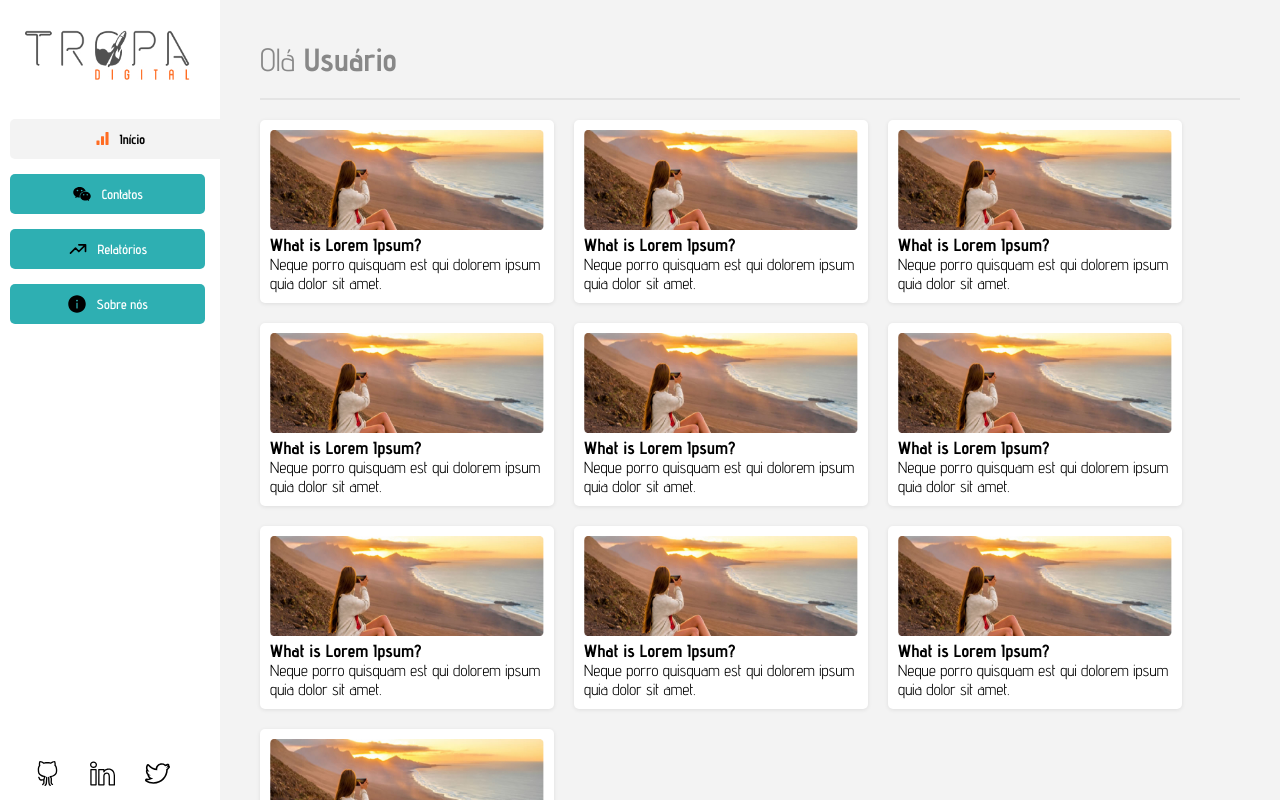
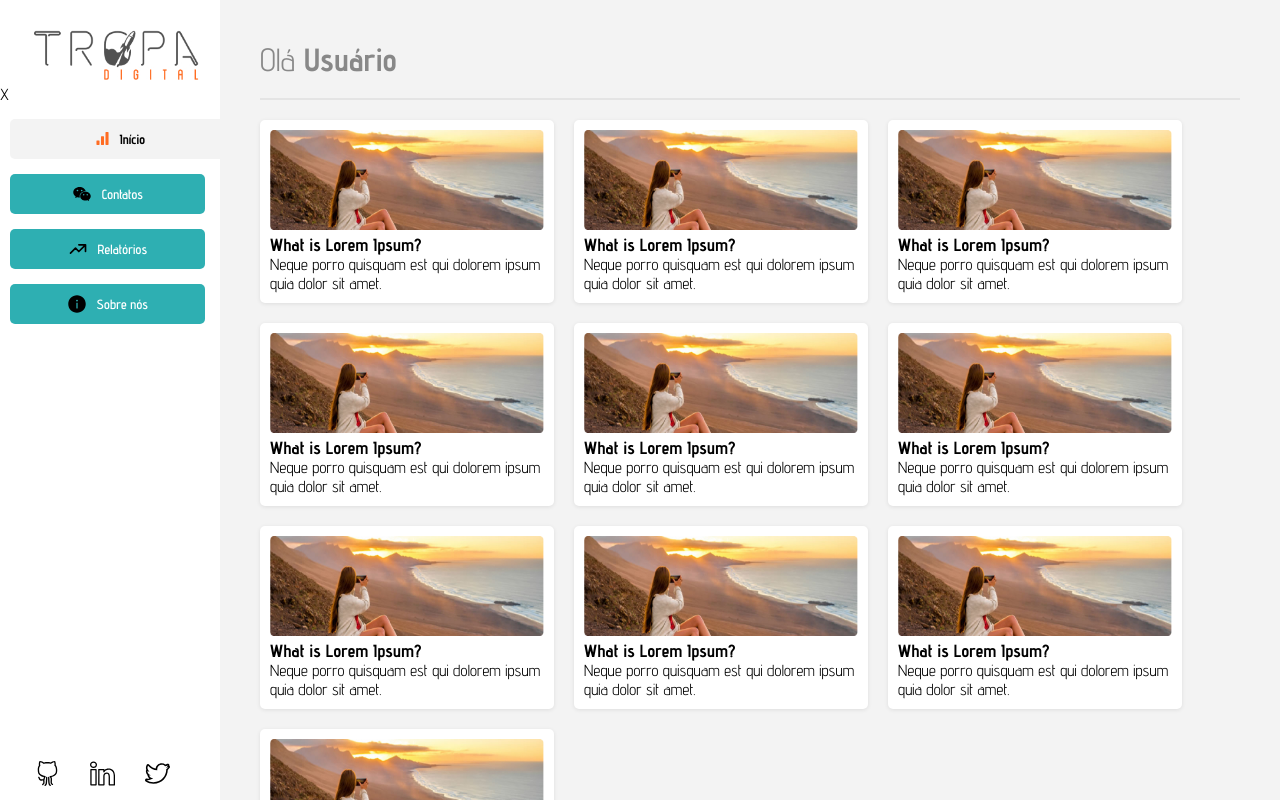
Before and after one commit to FabioRGodoy/painel-m10web, a React (Create React App) app: page / in a window 1280 px wide. Both pictures are taken after typing "name@example.com", "Sample123" into the empty fields and a click on the button "Acessar". Shown: the top 800 px of the page. Built offline with nearby package versions, Linux system fonts and the light colour scheme.

Commit message:
fix: navBar

```diff
--- a/src/components/mobileNavBar/styles.ts
+++ b/src/components/mobileNavBar/styles.ts
@@ -5,6 +5,11 @@ export const StyledMobileNav = styled.div`
   width: 40px;
   height: 100vh;
   padding-top: 20px;
+  position: fixed;
+
+  .hidden {
+    display: none;
+  }
 
   img {
     margin-bottom: 40px;
--- a/src/components/navigationBar/navBar.tsx
+++ b/src/components/navigationBar/navBar.tsx
@@ -7,13 +7,23 @@ import { HiOutlineTrendingUp } from "react-icons/hi";
 import { SlSocialGithub } from "react-icons/sl";
 import { SlSocialLinkedin, SlSocialTwitter } from "react-icons/sl";
 import { useNavigate, useParams } from "react-router-dom";
+import { useState } from "react";
+import { MobileNavBar } from "../mobileNavBar/mobileNavBar";
+import "animate.css";
 
 export const NavBar = () => {
   const { page } = useParams();
   const navigate = useNavigate();
 
+  const [openMenu, setOpenMenu] = useState(true);
+
   return (
-    <NavContainer>
+    <>
+      {openMenu ? (
+        <NavContainer className="animate__animated animate__fadeInLeftBig">
+          <span onClick={() => setOpenMenu(false)} className="closeMenu">
+            X
+          </span>
           <img className="logo" src={logo} alt="Tropa Digital logo" />
 
           <nav>
@@ -31,17 +41,18 @@ export const NavBar = () => {
 
             <Button
               onClick={() => navigate("/tropa/contacts")}
-          className={page === "contact" ? "activeButton" : "navButton"}
+              className={page === "contacts" ? "activeButton" : "navButton"}
               buttonSize="navButton"
             >
               <AiFillWechat
-            className={page === "contact" ? "activeIcon" : "icon"}
+                className={page === "contacts" ? "activeIcon" : "icon"}
                 size={20}
               />
               Contatos
             </Button>
 
             <Button
+              onClick={() => navigate("/reports/reports")}
               className={page === "reports" ? "activeButton" : "navButton"}
               buttonSize="navButton"
             >
@@ -53,6 +64,7 @@ export const NavBar = () => {
             </Button>
 
             <Button
+              onClick={() => navigate("/about/about")}
               className={page === "about" ? "activeButton" : "navButton"}
               buttonSize="navButton"
             >
@@ -78,5 +90,9 @@ export const NavBar = () => {
             </footer>
           </nav>
         </NavContainer>
+      ) : (
+        <MobileNavBar setOpenMenu={setOpenMenu} />
+      )}
+    </>
   );
 };
```
Lines whose indentation alone changed are shown as unchanged.
